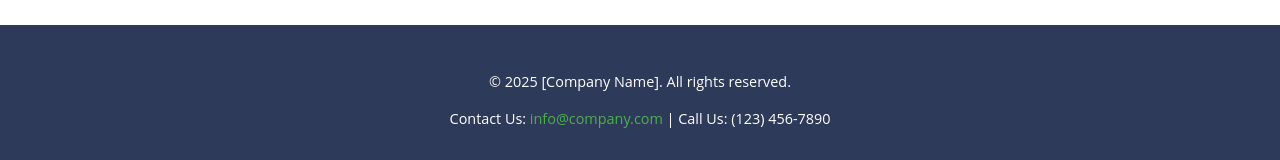
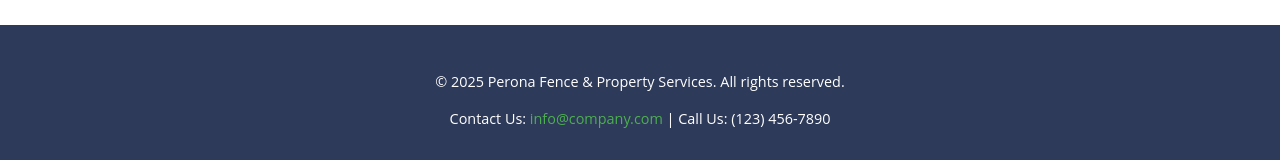
Before and after one commit to 609th/fence-website, a plain HTML site: page about.html in a window 1280 px wide. Shown: the part 1062-1222 px from the top of the page. Drawn offline with Linux system fonts and the light colour scheme.

Commit message:
Update about.html

```diff
--- a/about.html
+++ b/about.html
@@ -58,7 +58,7 @@
 
   <footer>
     <div class="container">
-      <p>&copy; 2025 [Company Name]. All rights reserved.</p>
+      <p>&copy; 2025 Perona Fence & Property Services. All rights reserved.</p>
       <p>Contact Us: <a href="mailto:info@company.com">info@company.com</a> | Call Us: (123) 456-7890</p>
     </div>
   </footer>
```
